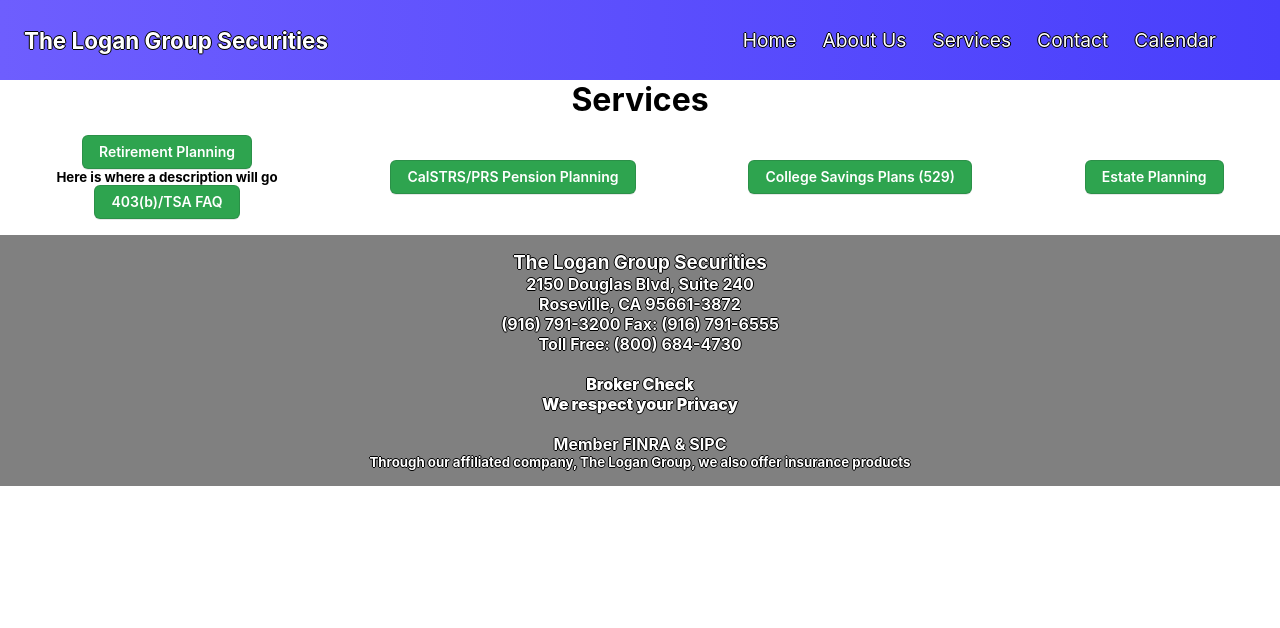
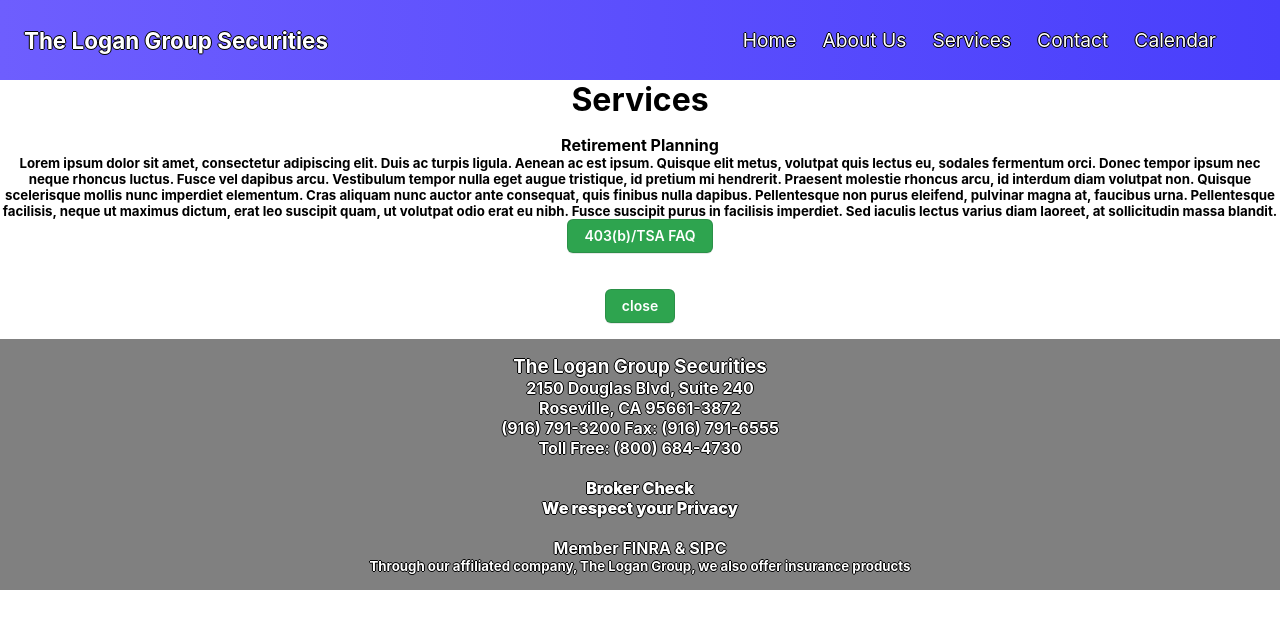
Before and after one commit to ryelow94/logan-group, a React (Create React App) app: page /services in a window 1280 px wide. Both pictures are taken after a click on the element "Retirement Planning". Shown: the top 628 px of the page. Built offline with nearby package versions, Linux system fonts and the light colour scheme.

Commit message:
good start on service logic

```diff
--- a/src/components/ServiceItem.js
+++ b/src/components/ServiceItem.js
@@ -1,26 +1,26 @@
 export const ServiceItems = [
     {
-        title: "Retirement Planning",
-        description1:" Here is where a description will go",
+        title1: "Retirement Planning",
+        description1:"Lorem ipsum dolor sit amet, consectetur adipiscing elit. Duis ac turpis ligula. Aenean ac est ipsum. Quisque elit metus, volutpat quis lectus eu, sodales fermentum orci. Donec tempor ipsum nec neque rhoncus luctus. Fusce vel dapibus arcu. Vestibulum tempor nulla eget augue tristique, id pretium mi hendrerit. Praesent molestie rhoncus arcu, id interdum diam volutpat non. Quisque scelerisque mollis nunc imperdiet elementum. Cras aliquam nunc auctor ante consequat, quis finibus nulla dapibus. Pellentesque non purus eleifend, pulvinar magna at, faucibus urna. Pellentesque facilisis, neque ut maximus dictum, erat leo suscipit quam, ut volutpat odio erat eu nibh. Fusce suscipit purus in facilisis imperdiet. Sed iaculis lectus varius diam laoreet, at sollicitudin massa blandit.",
         tsafaq: "403(b)/TSA FAQ",
         cName: "service-item",
         id:"retire"
     },
     {
-        title:"CalSTRS/PRS Pension Planning",
-        description2:"Here is where a description will go. The logan group Securities specializes in helping educators make the most of their STRS/PRS pension benefits through a combination of investing strategies. Etc Etc Etc Etc blah blah blah blah",
+        title2:"CalSTRS/PRS Pension Planning",
+        description2:"Lorem ipsum dolor sit amet, consectetur adipiscing elit. Duis ac turpis ligula. Aenean ac est ipsum. Quisque elit metus, volutpat quis lectus eu, sodales fermentum orci. Donec tempor ipsum nec neque rhoncus luctus. Fusce vel dapibus arcu. Vestibulum tempor nulla eget augue tristique, id pretium mi hendrerit. Praesent molestie rhoncus arcu, id interdum diam volutpat non. Quisque scelerisque mollis nunc imperdiet elementum. Cras aliquam nunc auctor ante consequat, quis finibus nulla dapibus. Pellentesque non purus eleifend, pulvinar magna at, faucibus urna. Pellentesque facilisis, neque ut maximus dictum, erat leo suscipit quam, ut volutpat odio erat eu nibh. Fusce suscipit purus in facilisis imperdiet. Sed iaculis lectus varius diam laoreet, at sollicitudin massa blandit.",
         cName:"service-item",
         id:"pension"
     },
     {
-        title:"College Savings Plans (529)",
-        description3:"here is where a description will go",
+        title3:"College Savings Plans (529)",
+        description3:"Lorem ipsum dolor sit amet, consectetur adipiscing elit. Duis ac turpis ligula. Aenean ac est ipsum. Quisque elit metus, volutpat quis lectus eu, sodales fermentum orci. Donec tempor ipsum nec neque rhoncus luctus. Fusce vel dapibus arcu. Vestibulum tempor nulla eget augue tristique, id pretium mi hendrerit. Praesent molestie rhoncus arcu, id interdum diam volutpat non. Quisque scelerisque mollis nunc imperdiet elementum. Cras aliquam nunc auctor ante consequat, quis finibus nulla dapibus. Pellentesque non purus eleifend, pulvinar magna at, faucibus urna. Pellentesque facilisis, neque ut maximus dictum, erat leo suscipit quam, ut volutpat odio erat eu nibh. Fusce suscipit purus in facilisis imperdiet. Sed iaculis lectus varius diam laoreet, at sollicitudin massa blandit.",
         cName:"service-item",
         id:"college"
     },
     {
-        title:"Estate Planning",
-        description4:"here is where a description will go",
+        title4:"Estate Planning",
+        description4:"Lorem ipsum dolor sit amet, consectetur adipiscing elit. Duis ac turpis ligula. Aenean ac est ipsum. Quisque elit metus, volutpat quis lectus eu, sodales fermentum orci. Donec tempor ipsum nec neque rhoncus luctus. Fusce vel dapibus arcu. Vestibulum tempor nulla eget augue tristique, id pretium mi hendrerit. Praesent molestie rhoncus arcu, id interdum diam volutpat non. Quisque scelerisque mollis nunc imperdiet elementum. Cras aliquam nunc auctor ante consequat, quis finibus nulla dapibus. Pellentesque non purus eleifend, pulvinar magna at, faucibus urna. Pellentesque facilisis, neque ut maximus dictum, erat leo suscipit quam, ut volutpat odio erat eu nibh. Fusce suscipit purus in facilisis imperdiet. Sed iaculis lectus varius diam laoreet, at sollicitudin massa blandit.",
         cName:"service-item",
         id:"estate"
     }
--- a/src/components/Services.css
+++ b/src/components/Services.css
@@ -29,8 +29,13 @@
   align-items:center;
   justify-content: center;
 }
+.close-button-div{
+  display:flex;
+  justify-content: center;
+  margin-top: 1rem;
+}
 /* CSS */
-.faq-button, #retire, #pension, #college, #estate {
+.faq-button, .close-button {
   appearance: none;
   background-color: #2ea44f;
   border: 1px solid rgba(27, 31, 35, 0.15);
--- a/src/components/Services.js
+++ b/src/components/Services.js
@@ -7,10 +7,15 @@
 const Services = () => {
   const [faqClicked, setFaqClicked] = useState(false);
   const [showFaq, setShowFaq] = useState(false);
+  const [showDesTitle1, setShowDesTitle1] = useState(true)
+  const [showDesTitle2, setShowDesTitle2] = useState(true)
+  const [showDesTitle3, setShowDesTitle3] = useState(true)
+  const [showDesTitle4, setShowDesTitle4] = useState(true)
   const [showDescription1, setShowDescription1] = useState(false);
   const [showDescription2, setShowDescription2] = useState(false);
   const [showDescription3, setShowDescription3] = useState(false);
   const [showDescription4, setShowDescription4] = useState(false);
+  const [ back, isBack] = useState(false)
   const handleFaq = () => {
     if (faqClicked === false) {
       setFaqClicked(true);
@@ -18,14 +23,34 @@
       setFaqClicked(false);
     }
   };
+  const handleClose= () => {
+    setShowDesTitle1(true)
+    setShowDesTitle2(true)
+    setShowDesTitle3(true)
+    setShowDesTitle4(true)
+    setShowDescription1(false)
+    setShowDescription2(false)
+    setShowDescription3(false)
+    setShowDescription4(false)
+    isBack(false)
+    if(showFaq===true){
+      setFaqClicked(false)
+      setShowFaq(false)
+    }
+
+  }
   const handleServiceClick = (e) => {
     console.log(e.target);
+    isBack(true)
     if (e.target.id === "retire") {
       setShowFaq(true);
       setShowDescription1(true);
       setShowDescription2(false);
       setShowDescription3(false);
       setShowDescription4(false);
+      setShowDesTitle2(false)
+      setShowDesTitle3(false)
+      setShowDesTitle4(false)
     }
     if (e.target.id === "retire" && showFaq === true) {
       setShowFaq(false);
@@ -39,6 +64,9 @@
       setShowDescription2(true);
       setShowDescription3(false);
       setShowDescription4(false);
+      setShowDesTitle1(false)
+      setShowDesTitle3(false)
+      setShowDesTitle4(false)
     }
     if (e.target.id === "pension" && showDescription2 === true) {
       setShowDescription2(false);
@@ -49,6 +77,9 @@
       setShowDescription2(false);
       setShowDescription3(true);
       setShowDescription4(false);
+      setShowDesTitle1(false)
+      setShowDesTitle2(false)
+      setShowDesTitle4(false)
     }
     if (e.target.id === "college" && showDescription3 === true) {
       setShowDescription3(false);
@@ -59,6 +90,9 @@
       setShowDescription2(false);
       setShowDescription3(false);
       setShowDescription4(true);
+      setShowDesTitle1(false)
+      setShowDesTitle2(false)
+      setShowDesTitle3(false)
     }
     if (e.target.id === "estate" && showDescription4 === true) {
       setShowDescription4(false);
@@ -71,9 +105,12 @@
         {ServiceItems.map((item, index) => {
           return (
             <div key={index} className={item.cName}>
-              <h4 id={item.id} onClick={(e) => handleServiceClick(e)}>
-                {item.title}
-              </h4>
+              <>
+               {showDesTitle1 ?<h4 id={item.id} onClick={(e) => handleServiceClick(e)}>{item.title1}</h4>: null}
+               {showDesTitle2 ?<h4 id={item.id} onClick={(e) => handleServiceClick(e)}>{item.title2}</h4>: null}
+               {showDesTitle3 ?<h4 id={item.id} onClick={(e) => handleServiceClick(e)}>{item.title3}</h4>: null}
+               {showDesTitle4 ?<h4 id={item.id} onClick={(e) => handleServiceClick(e)}>{item.title4}</h4>: null}
+              </>
               <div className="description-div">
                 {showDescription1 ?<h5 className="description"> {item.description1}</h5> : null}
                 {showDescription2 ?<h5 className="description"> {item.description2}</h5>: null}
@@ -111,6 +148,10 @@
           );
         })}
       </div>
+      <br></br>
+      <div className="close-button-div">
+      {back?<button className="close-button" onClick={handleClose}> close</button>: null}
+      </div>
     </div>
   );
 };
```
Also changed, not shown: src/components/Footer.js (line endings or trailing spaces).
